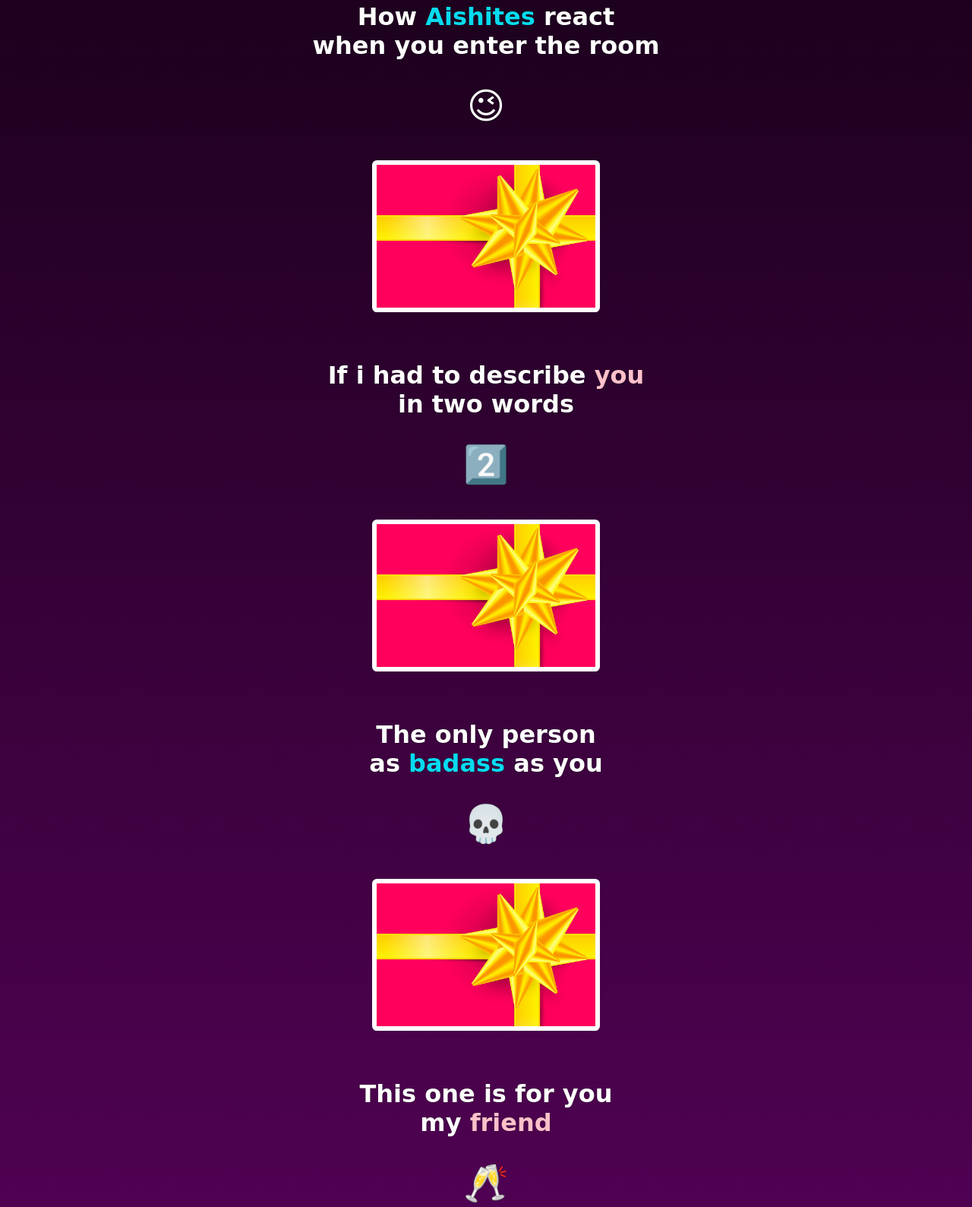
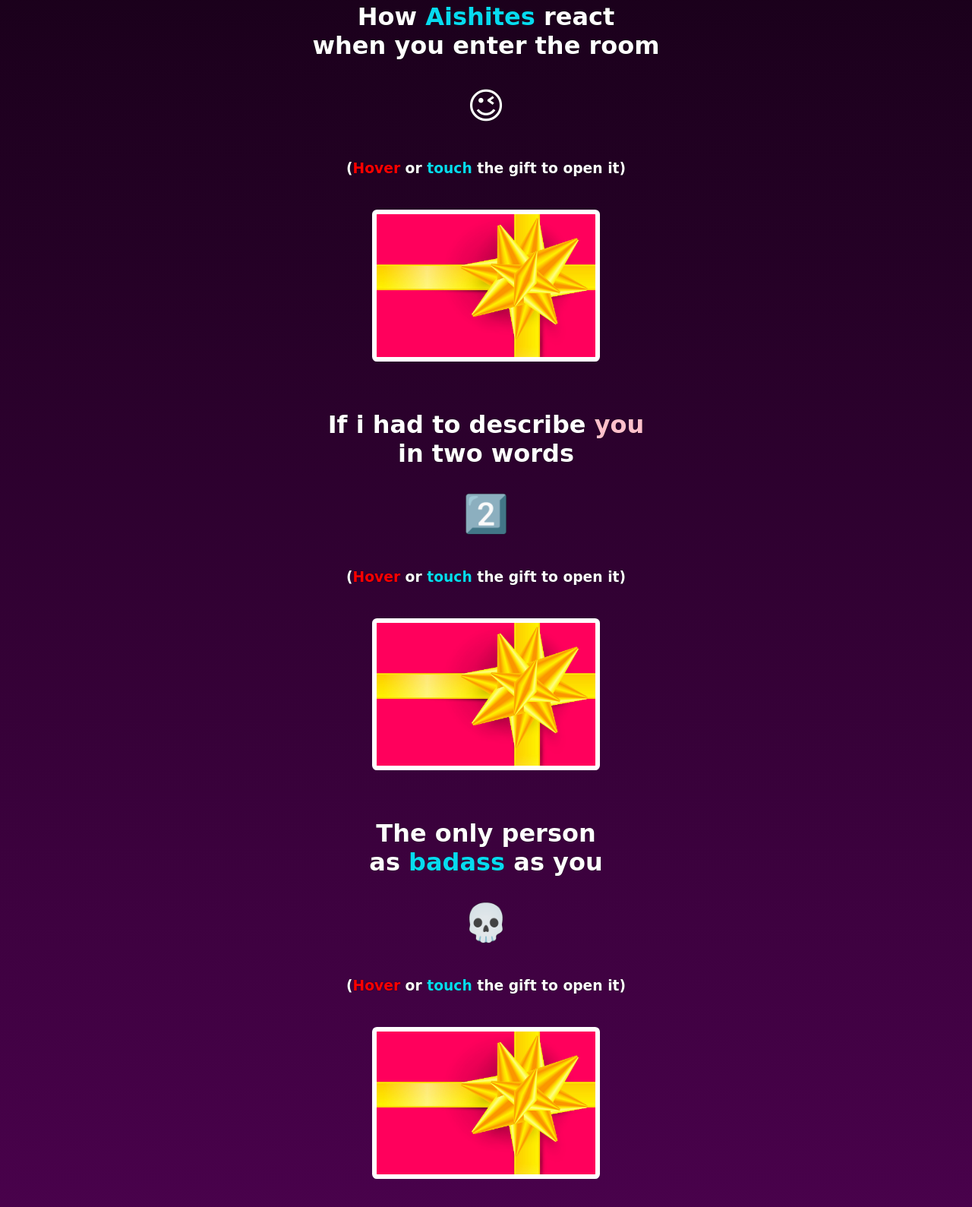
Before and after one commit to sparkydeal/ariella, a plain HTML site: page index.html in a window 1280 px wide. Shown: the part 932-2521 px from the top of the page at 76% size. Drawn offline with Linux system fonts and the light colour scheme; a script that the page names is missing; a web font is replaced by a local one.

Commit message:
Add files via upload

```diff
--- a/index.html
+++ b/index.html
@@ -41,6 +41,7 @@
             <div class="gift gift-2">
                 <h1 class="gift-header">How <span class="highlight">Aishites</span> react <span class='second-line'>when you enter the room</span></h1>
                 <div class="emoji  ">😉</div>
+                <h3 class="gift-hint">(<span class="highlight-red">Hover</span> or <span class="highlight-pink">touch</span> the gift to open it)</h3>
 
                 <div class="gift-border border-radius-gift image">
 
@@ -51,6 +52,7 @@
                     <span class="highlight">you</span><span class='second-line'> in two words</span>
                 </h1>
                 <div class="emoji  ">2️⃣</div>
+                <h3 class="gift-hint">(<span class="highlight-red">Hover</span> or <span class="highlight-pink">touch</span> the gift to open it)</h3>
 
                 <div class="gift-border border-radius-gift image">
 
@@ -59,7 +61,7 @@
             <div class="gift gift-4">
                 <h1 class="gift-header">The only person <span class='second-line'>as <span class="highlight">badass</span> as you</span></h1>
                 <div class="emoji  ">💀</div>
-
+                <h3 class="gift-hint">(<span class="highlight-red">Hover</span> or <span class="highlight-pink">touch</span> the gift to open it)</h3>
                 <div class="gift-border border-radius-gift image">
 
                 </div>
@@ -67,6 +69,7 @@
             <div class="gift gift-5">
                 <h1 class="gift-header">This one is for you<span class='second-line'> my <span class="highlight">friend</span></span></h1>
                 <div class="emoji  ">🥂</div>
+                <h3 class="gift-hint">(<span class="highlight-red">Hover</span> or <span class="highlight-pink">touch</span> the gift to open it)</h3>
 
                 <div class="gift-border border-radius-gift image">
 
```
